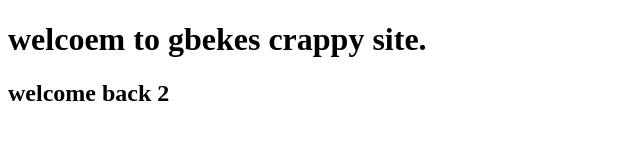
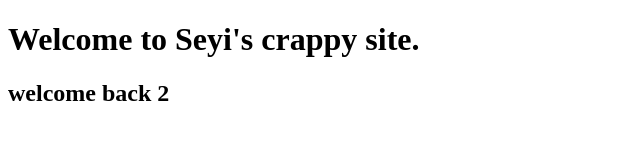
Before and after one commit to erogbogboseyi/seyi, a plain HTML site: page index.html in a window 1280 px wide. Shown: the whole page, without its empty margins (0-640 px from the left). Drawn offline with Linux system fonts and the light colour scheme.

Commit message:
add seyi's name as appropriate

```diff
--- a/index.html
+++ b/index.html
@@ -8,7 +8,7 @@
 </head>
 <body>
  <div class="container"></div>
- <h1>welcoem to gbekes crappy site.</h1>
+ <h1>Welcome to Seyi's crappy site.</h1>
  <h2>welcome back 2</h2>
  <h3welcome home></h3>
 
```
